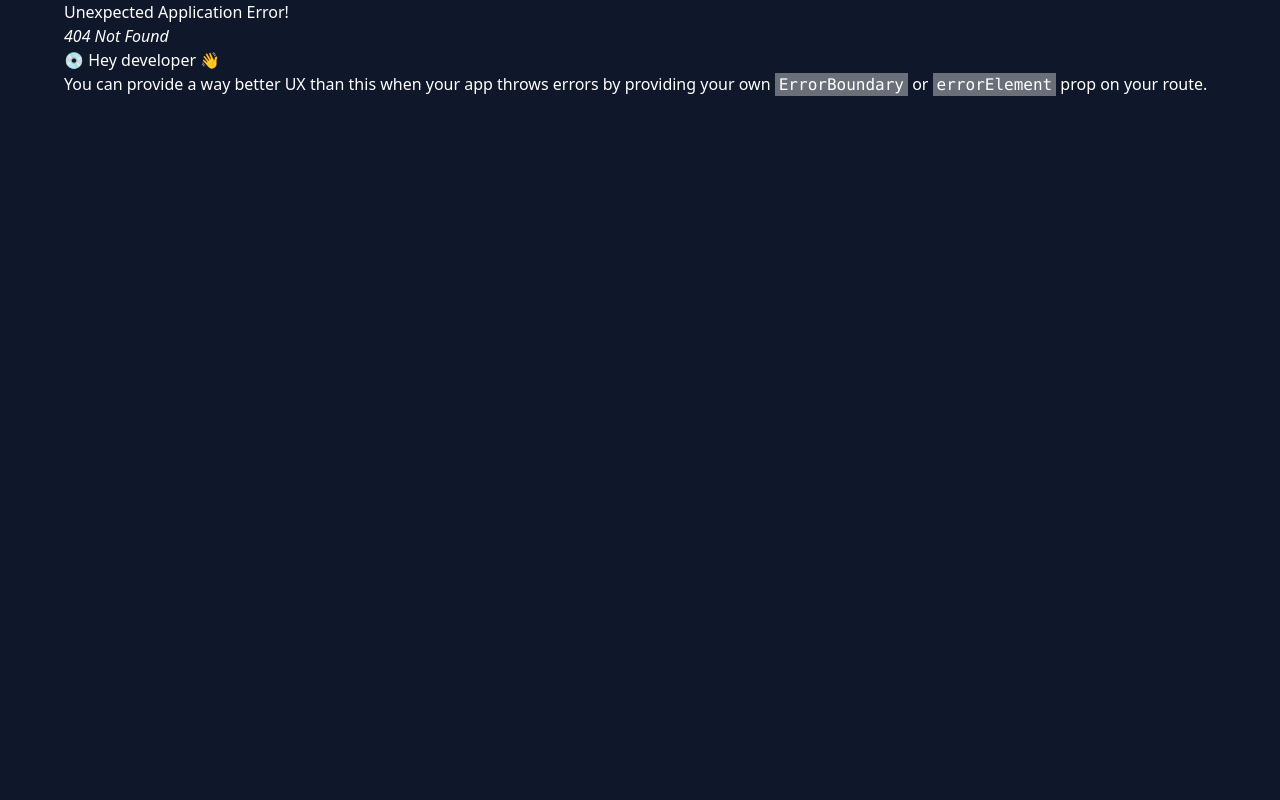
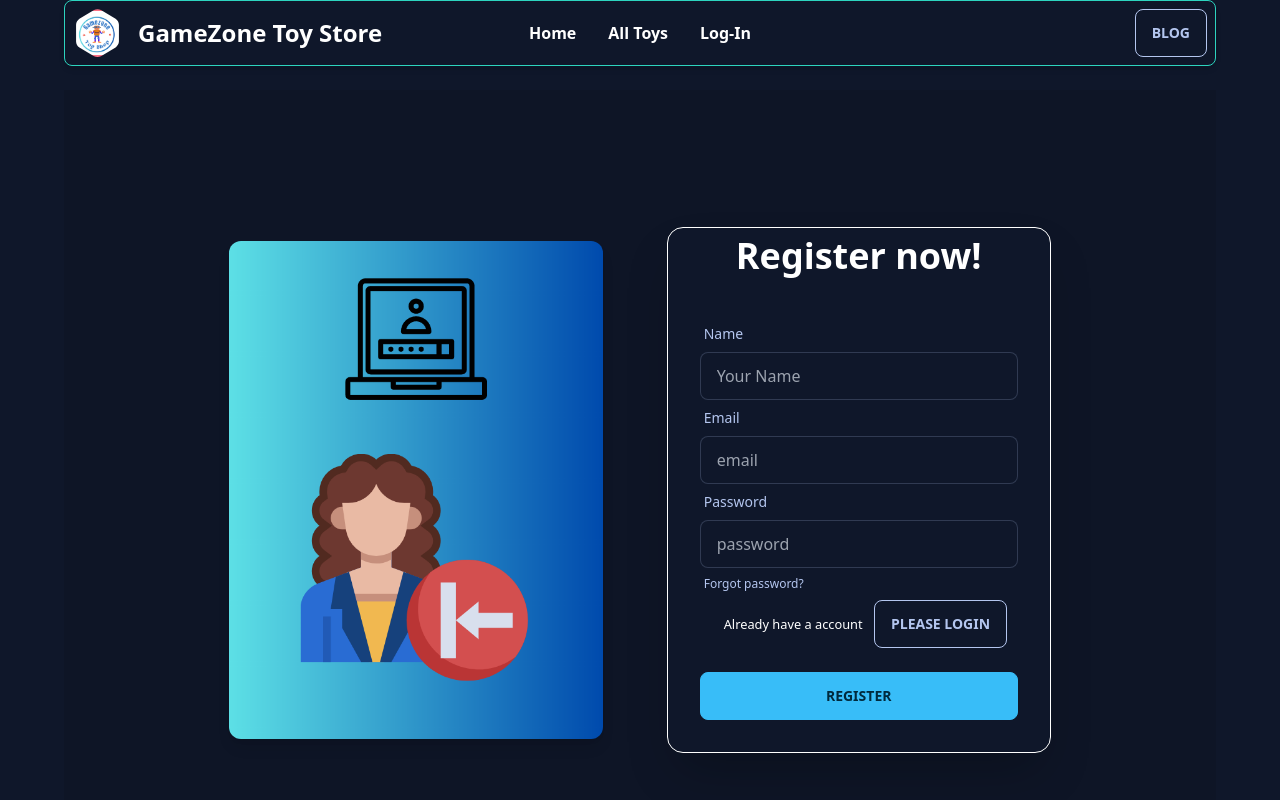
Before and after one commit to sojibpannashovon2/toy-marketplace-client, a React (Vite) app: page /signup in a window 1280 px wide. Before the commit this address had no page. Shown: the top 800 px of the page. Built offline with nearby package versions, Linux system fonts and the light colour scheme.

Commit message:
registration comeplete

```diff
--- a/src/components/Log/LogIn.jsx
+++ b/src/components/Log/LogIn.jsx
@@ -4,6 +4,26 @@ import { Link } from 'react-router-dom';
 import login from '../../assets/images/login.png'
 
 const LogIn = () => {
+
+
+    // const { logIn } = useContext(authContext)
+
+    const handleLogIn = (event) => {
+        event.preventDefault();
+        const form = event.target;
+        const email = form.email.value;
+        const password = form.password.value;
+        console.log(email, password);
+
+        // logIn(email, password)
+        //     .then(result => {
+        //         const loggedUser = result.user;
+        //         console.log(loggedUser);
+        //     })
+        //     .catch(error => {
+        //         console.log(error);
+        //     })
+    }
     return (
         <div className="hero min-h-screen bg-base-200 my-6">
             <div className="hero-content flex-col lg:flex-row ">
@@ -14,7 +34,7 @@ const LogIn = () => {
                 <div className="card flex-shrink-0 w-full max-w-sm shadow-2xl bg-base-100 border border-white">
                     <h1 className="text-4xl text-center my-2 font-bold">Login now!</h1>
                     <div className="card-body">
-                        <form >
+                        <form onSubmit={handleLogIn}>
                             <div className="form-control">
                                 <label className="label">
                                     <span className="label-text">Email</span>
--- a/src/components/Log/Registration.jsx
+++ b/src/components/Log/Registration.jsx
@@ -1,11 +1,73 @@
 import React from 'react';
+import { Link } from 'react-router-dom';
+
+import login from '../../assets/images/login.png'
 
 const Registration = () => {
+    // const { createUser } = useContext(authContext)
+
+    const handleRegister = (event) => {
+        event.preventDefault();
+        const form = event.target;
+        const name = form.name.value;
+        const email = form.email.value;
+        const password = form.password.value;
+        console.log(name, email, password);
+
+        // createUser(email, password)
+        //     .then(result => {
+        //         const loggedUser = result.user;
+        //         console.log(loggedUser);
+        //     })
+        //     .catch(error => {
+        //         console.log(error);
+        //     })
+    }
     return (
-        <div>
+        <div className="hero min-h-screen bg-base-200 my-6">
+            <div className="hero-content flex-col lg:flex-row ">
+                <div className="mr-12 w-1/2">
+                    <img className='h-fit w-96 shadow-lg rounded-xl' src={login} alt="" />
 
+                </div>
+                <div className="card flex-shrink-0 w-full max-w-sm shadow-2xl bg-base-100 border border-white">
+                    <h1 className="text-4xl text-center my-2 font-bold">Register now!</h1>
+                    <div className="card-body">
+                        <form onSubmit={handleRegister}>
+                            <div className="form-control">
+                                <label className="label">
+                                    <span className="label-text">Name</span>
+                                </label>
+                                <input type="text" placeholder="Your Name" name='name' required className="input input-bordered" />
+                            </div>
+                            <div className="form-control">
+                                <label className="label">
+                                    <span className="label-text">Email</span>
+                                </label>
+                                <input type="email" placeholder="email" name='email' required className="input input-bordered" />
+                            </div>
+                            <div className="form-control">
+                                <label className="label">
+                                    <span className="label-text">Password</span>
+                                </label>
+                                <input type="text" name='password' required placeholder="password" className="input input-bordered" />
+                                <label className="label">
+                                    <a href="#" className="label-text-alt link link-hover">Forgot password?</a>
+                                </label>
+                            </div>
+                            <small className='ml-6'>Already have a account   <Link className='ml-2 btn btn-outline'
+                                to='/login'> Please Login</Link></small>
+                            <div className="form-control mt-6">
+
+                                <input className="btn btn-primary" type="submit" value="Register" name="" id="" />
+                            </div>
+                        </form>
+                    </div>
+                </div>
+            </div>
         </div>
     );
 };
 
+
 export default Registration;
--- a/src/components/pages/Home/Gallery.jsx
+++ b/src/components/pages/Home/Gallery.jsx
@@ -17,12 +17,12 @@ const Gallery = () => {
         <div className='my-8'>
 
             <h1 className='text-center text-4xl font-bold my-8'>Our Toy Gallery</h1>
-            <div className='border-2 border-black flex gap-4 p-8  bg-slate-500 rounded-lg'>
+            <div className='border-2 border-black lg:flex gap-4 p-8  bg-slate-500 rounded-lg'>
                 <div className='grid gap-2'>
                     <div>
                         <img className='border border-white h-96 w-96 drop-shadow-2xl rounded-lg' src={toy1} alt="" />
                     </div>
-                    <div className='flex gap-3'>
+                    <div className='lg:flex gap-3'>
                         <img className='h-72 w-52 border border-white drop-shadow-2xl rounded-lg ' src={toy4} alt="" />
                         <img className='h-72 w-52 border border-white drop-shadow-2xl rounded-lg' src={toy3} alt="" />
 
--- a/src/main.jsx
+++ b/src/main.jsx
@@ -12,6 +12,7 @@ import Home from './components/pages/Home/Home';
 import Main from './layout/Main';
 import Blog from './components/pages/Blog/Blog';
 import LogIn from './components/Log/LogIn';
+import Registration from './components/Log/Registration';
 
 const router = createBrowserRouter([
   {
@@ -30,6 +31,10 @@ const router = createBrowserRouter([
         path: "login",
         element: <LogIn></LogIn>
       },
+      {
+        path: "signup",
+        element: <Registration></Registration>
+      },
     ]
   },
 ]);
```
